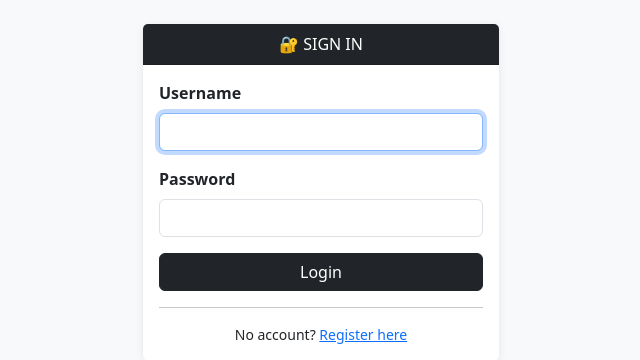
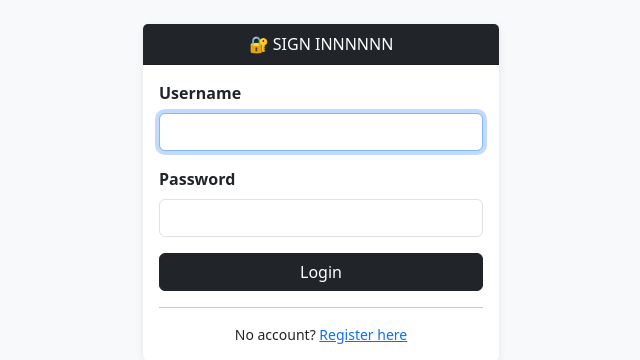
Before and after one commit to nevermore360/alexandria-library, a Django app: page /login/ in a window 1280 px wide. Shown: the part 56-416 px from the top of the page, without its empty margins (319-959 px from the left). Run offline with Django 4.2, Linux system fonts and the light colour scheme.

Commit message:
Update login.html

```diff
--- a/library/templates/library/login.html
+++ b/library/templates/library/login.html
@@ -6,7 +6,7 @@
   <div class="col-md-4">
     <div class="card">
       <div class="card-header bg-dark text-white text-center">
-        🔐 SIGN IN
+        🔐 SIGN INNNNNN
       </div>
       <div class="card-body">
         <form method="post" novalidate>
```
